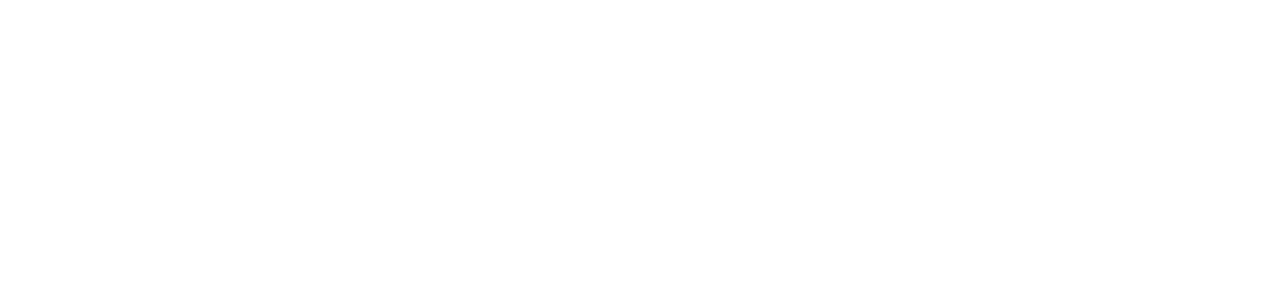
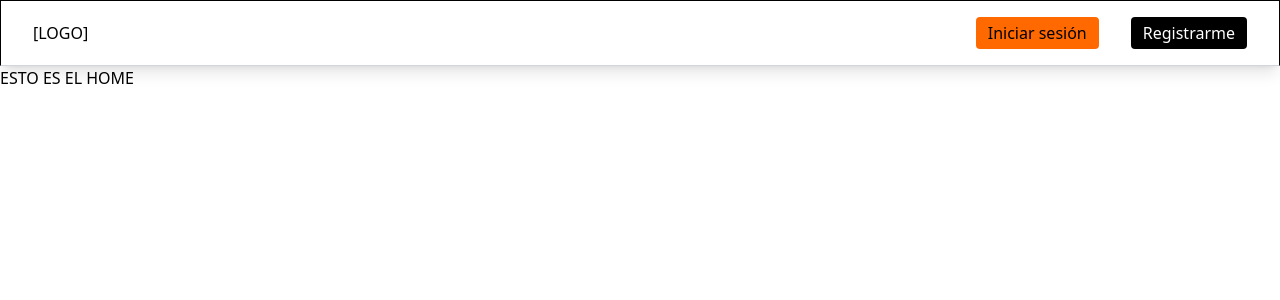
Before and after one commit to losadev/gestor-decisiones, a React (Vite) app in the folder frontend/: page / in a window 1280 px wide. Shown: the top 300 px of the page. Built offline with nearby package versions, Linux system fonts and the light colour scheme.

Commit message:
Feature: el navbar del Home

```diff
--- a/frontend/src/components/Register/LoginLink.tsx
+++ b/frontend/src/components/Register/LoginLink.tsx
@@ -1,10 +1,12 @@
+import { Link } from 'react-router';
+
 function LoginLink() {
     return (
         <div className="flex justify-center gap-2 mt-4">
             <p className="text-gray-500">¿Ya tienes una cuenta?</p>
-            <a href="#" className="underline">
+            <Link to="/login" className="underline">
                 Iniciar sesión
-            </a>
+            </Link>
         </div>
     );
 }
--- a/frontend/src/pages/Home/Home.tsx
+++ b/frontend/src/pages/Home/Home.tsx
@@ -1,12 +1,14 @@
-import { NavLink } from 'react-router';
+import NavBar from './NavBar';
 
-type Props = {};
-
-const Home = (props: Props) => {
+const Home = () => {
     return (
-        <nav>
-            <NavLink to={'/'} className={({ isActive }) => (isActive ? 'bg-amber-300' : '')} />
-        </nav>
+        <>
+            <NavBar />
+            <main>
+                <h1>ESTO ES EL HOME</h1>
+            </main>
+            {/*FOOTER*/}
+        </>
     );
 };
 
--- /dev/null
+++ b/frontend/src/pages/Home/NavBar.tsx
@@ -0,0 +1,23 @@
+import { NavLink } from 'react-router';
+
+const NavBar = () => {
+    return (
+        <nav className="flex border justify-between items-center border-b-gray-300 py-4 px-8 shadow-lg">
+            <NavLink to="/">[LOGO]</NavLink>
+            <div className="flex gap-8 items-center">
+                <NavLink
+                    to="/login"
+                    className="bg-orange-500 px-3 py-1 rounded font-medium hover:text-white">
+                    Iniciar sesión
+                </NavLink>
+                <NavLink
+                    to="/register"
+                    className="bg-black text-white px-3 py-1 rounded font-medium">
+                    Registrarme
+                </NavLink>
+            </div>
+        </nav>
+    );
+};
+
+export default NavBar;
```
